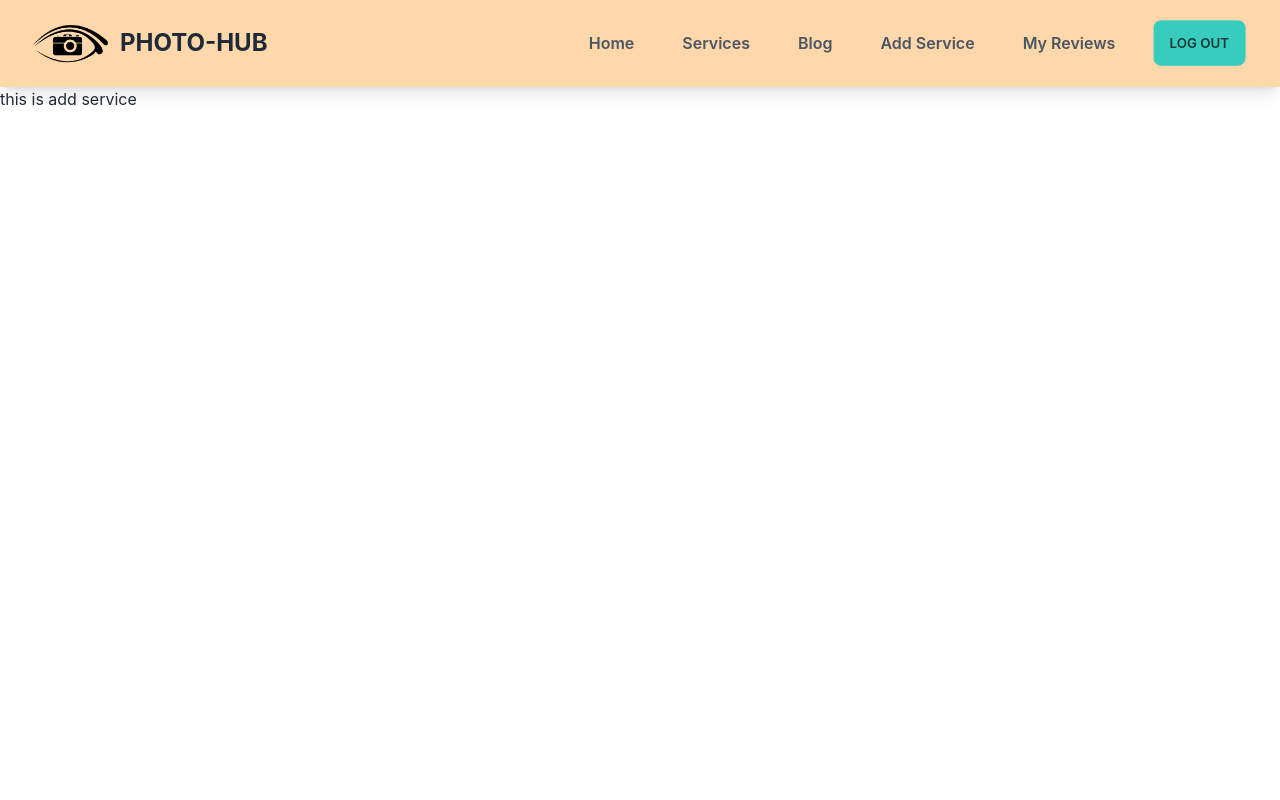
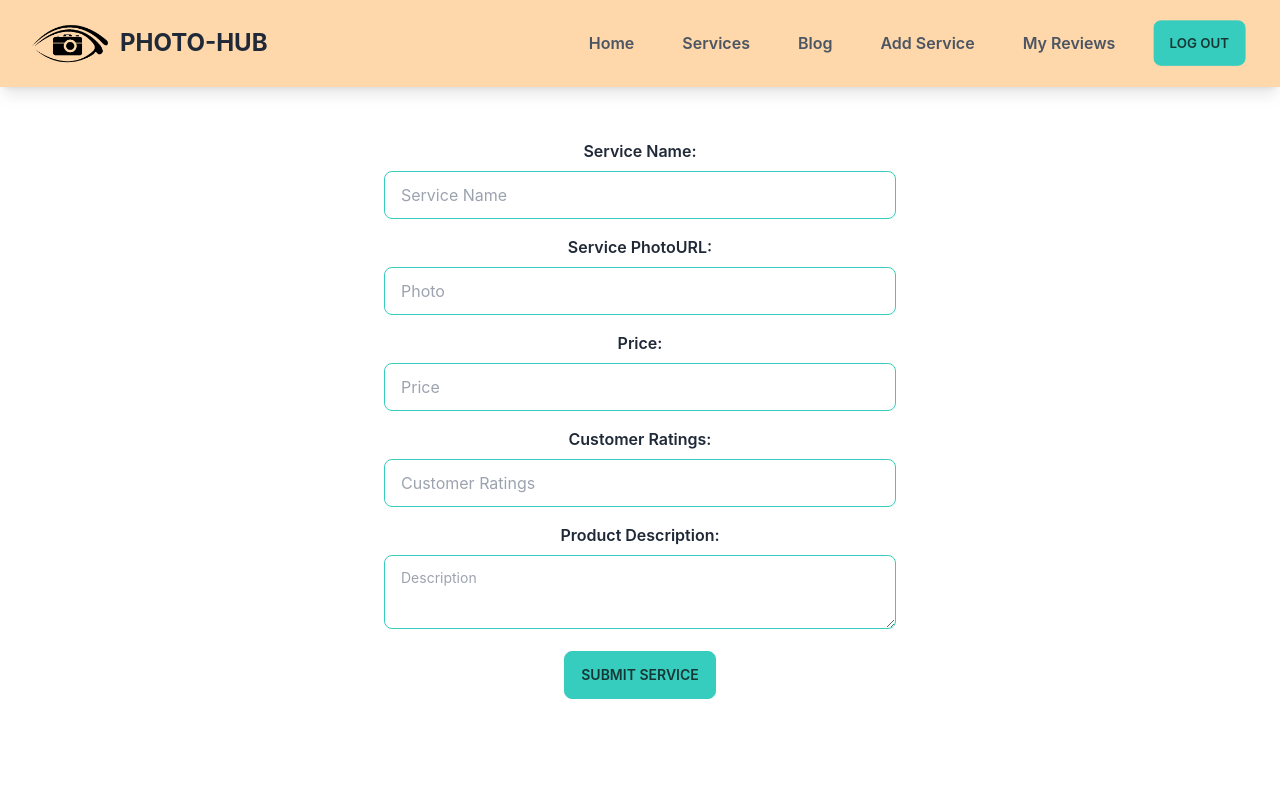
Before and after one commit to ajhridoy/service-review-client, a React (Create React App) app: page /addservice in a window 1280 px wide. Shown: the top 800 px of the page. Built offline with nearby package versions, Linux system fonts and the light colour scheme; no server answers; sample sign-in values are in the browser's storage.

Commit message:
added service add method

```diff
--- a/src/Pages/AddService/AddService.js
+++ b/src/Pages/AddService/AddService.js
@@ -1,9 +1,59 @@
 import React from 'react';
+import toast from 'react-hot-toast';
 
 const AddService = () => {
+    const handleAddService = event =>{
+        event.preventDefault()
+        const form = event.target
+        const name = form.name.value;
+        const img = form.img.value;
+        const price = form.price.value;
+        const ratings = form.ratings.value;
+        const desc = form.desc.value;
+
+        const service = {name, img, price, desc, ratings}
+        console.log(service)
+
+        fetch('http://localhost:5000/services', {
+            method: 'POST',
+            headers: {
+                'content-type': 'application/json'
+            },
+            body: JSON.stringify(service)
+        })
+        .then(res => res.json())
+        .then(data => {
+            if(data.acknowledged){
+                toast.success('Wow!!Added a service successfully')
+                form.reset()
+            }
+        })
+    }
     return (
-        <div>
-            this is add service
+        <div className='my-10 p-3'>
+           <form onSubmit={handleAddService} className="text-center">
+        <div className="mb-4">
+            <label htmlFor="name" className="block mb-2 font-semibold">Service Name:</label>
+        <input type="text" name="name" placeholder="Service Name" className="input input-bordered input-accent w-full max-w-lg" required/>
+        </div>
+        <div className="mb-4">
+            <label htmlFor="img" className="block mb-2 font-semibold">Service PhotoURL:</label>
+        <input type="text" name="img" placeholder="Photo" className="input input-bordered input-accent w-full max-w-lg" required/>
+        </div>
+        <div className="mb-4">
+            <label htmlFor="price" className="block mb-2 font-semibold">Price:</label>
+        <input type="text" name="price" placeholder="Price" className="input input-bordered input-accent w-full max-w-lg" required/>
+        </div>
+        <div className="mb-4">
+            <label htmlFor="ratings" className="block mb-2 font-semibold">Customer Ratings:</label>
+        <input type="text" name="ratings" placeholder="Customer Ratings" className="input input-bordered input-accent w-full max-w-lg" required/>
+        </div>
+        <div className="mb-4">
+            <label htmlFor="desc" className="block mb-2 font-semibold">Product Description:</label>
+        <textarea name="desc" className="textarea textarea-accent w-full max-w-lg" placeholder="Description"></textarea>
+        </div>
+        <input type="submit" className="btn btn-accent" value="Submit Service" />
+        </form>
         </div>
     );
 };
--- a/src/Pages/ServiceDetails/ServiceDetails.js
+++ b/src/Pages/ServiceDetails/ServiceDetails.js
@@ -108,7 +108,7 @@ const ServiceDetails = () => {
     </>
         :
         <>
-        <h2>
+        <h2 className="text-center">
           <span className="text-3xl font-bold">If You Want To Review this Item..!! Please</span> <Link className="text-4xl font-bold text-orange-600 underline" to='/login'>LOG IN</Link>
         </h2>
         </>
```
